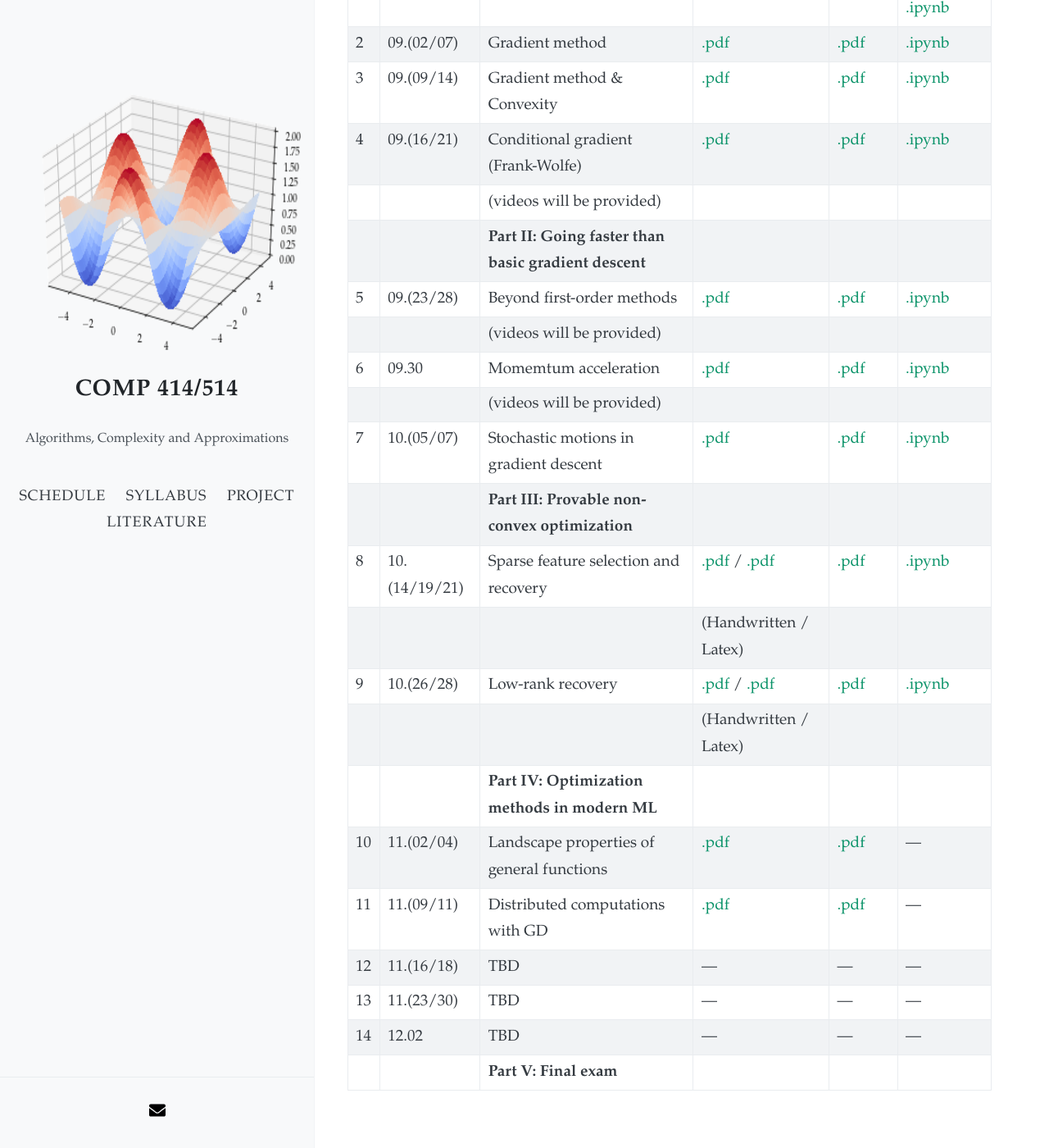
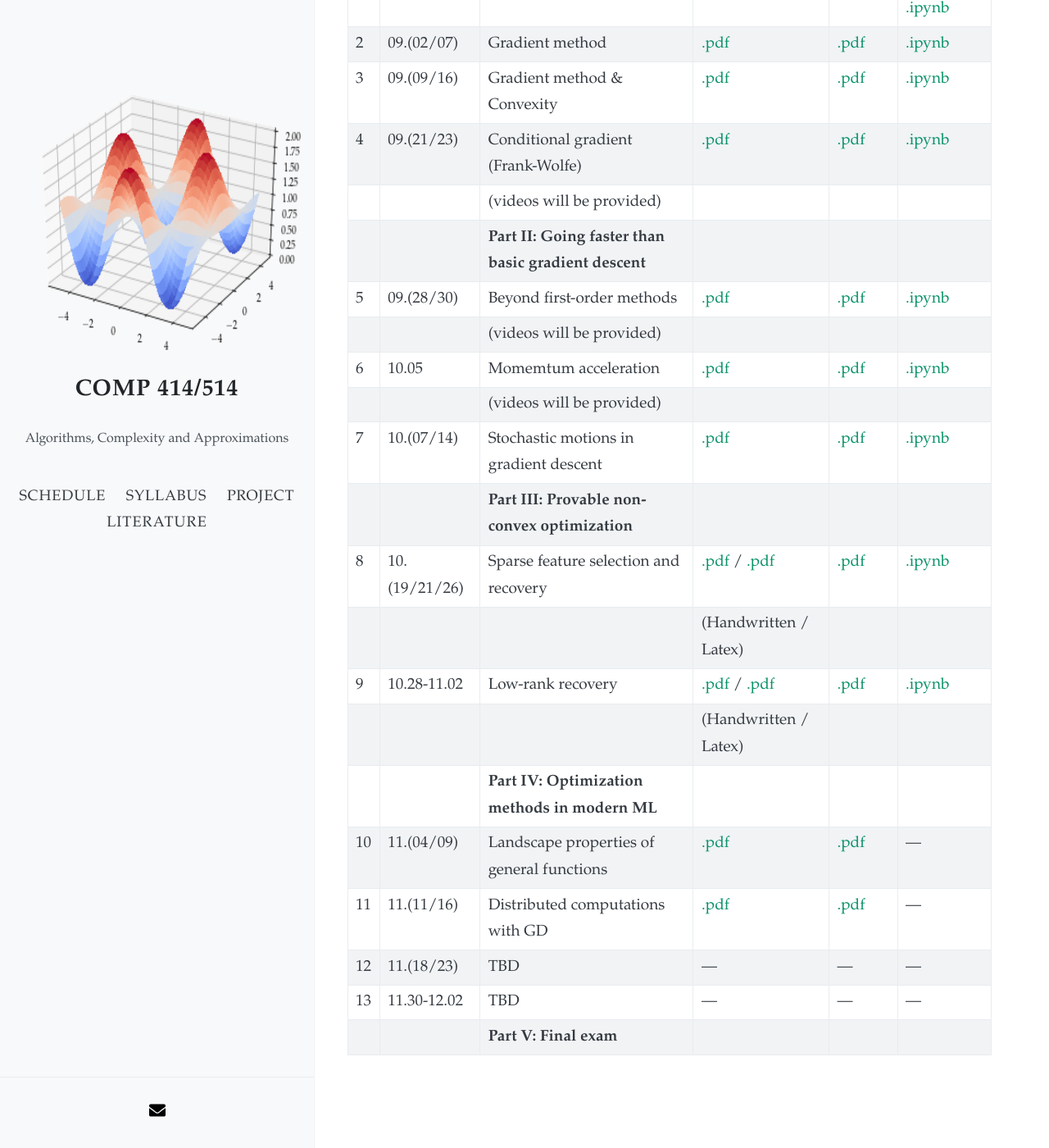
Before and after one commit to akyrillidis/comp414-514, a Jekyll site: the page built from schedule.md, in a window 1280 px wide and 1400 px high, scrolled down 231 px. Shown: the whole window at 82% size. Built offline with Jekyll 4.4.1, drawn with Linux system fonts in a browser that asks for light colours; nearby versions of some CDN libraries; after the commit the page ends 1589 px from its top, so only the background shows below that; some of the changed text lies outside the part shown.

Commit message:
Update schedule.md

```diff
--- a/schedule.md
+++ b/schedule.md
@@ -8,28 +8,27 @@ layout: default
 | # | Date  | Topic  | Notes | Lecture | Notebook  |
 |-|-|-|-|-|-|
 | | | **Part I: Basic gradient methods** | | | |
-| 1 | 08.26-08.31 | Intro & Preliminaries  | [.pdf](/schedule/images/chapter1.pdf) | [.pdf](/schedule/images/Lecture 1.pdf) | [.ipynb](/schedule/images/Chapter 1a.ipynb) [.ipynb](/schedule/images/Chapter 1b.ipynb)
+| 1 | 08.(26/31) | Intro & Preliminaries  | [.pdf](/schedule/images/chapter1.pdf) | [.pdf](/schedule/images/Lecture 1.pdf) | [.ipynb](/schedule/images/Chapter 1a.ipynb) [.ipynb](/schedule/images/Chapter 1b.ipynb)
 | 2 | 09.(02/07) | Gradient method | [.pdf](/schedule/images/chapter2.pdf)  | [.pdf](/schedule/images/Lecture 2.pdf) | [.ipynb](/schedule/images/Chapter 2.ipynb) |
-| 3 | 09.(09/14) | Gradient method & Convexity | [.pdf](/schedule/images/chapter3.pdf)  | [.pdf](/schedule/images/Lecture 3.pdf) | [.ipynb](/schedule/images/Chapter 3.ipynb) |
-| 4 | 09.(16/21) | Conditional gradient (Frank-Wolfe) | [.pdf]()  | [.pdf]() | [.ipynb]() |
+| 3 | 09.(09/16) | Gradient method & Convexity | [.pdf](/schedule/images/chapter3.pdf)  | [.pdf](/schedule/images/Lecture 3.pdf) | [.ipynb](/schedule/images/Chapter 3.ipynb) |
+| 4 | 09.(21/23) | Conditional gradient (Frank-Wolfe) | [.pdf]()  | [.pdf]() | [.ipynb]() |
 | | | (videos will be provided) |  | |  |
 | | | **Part II: Going faster than basic gradient descent** | | | |
-| 5 | 09.(23/28) | Beyond first-order methods | [.pdf]()  | [.pdf]() | [.ipynb]() |
+| 5 | 09.(28/30) | Beyond first-order methods | [.pdf]()  | [.pdf]() | [.ipynb]() |
 | | | (videos will be provided) |  | |  |
-| 6 | 09.30 | Momemtum acceleration | [.pdf]()  | [.pdf]() | [.ipynb]() |
+| 6 | 10.05 | Momemtum acceleration | [.pdf]()  | [.pdf]() | [.ipynb]() |
 | | | (videos will be provided) |  | |  |
-| 7 | 10.(05/07) | Stochastic motions in gradient descent | [.pdf]()  | [.pdf]() | [.ipynb]() |
+| 7 | 10.(07/14) | Stochastic motions in gradient descent | [.pdf]()  | [.pdf]() | [.ipynb]() |
 | | | **Part III: Provable non-convex optimization** | | | |
-| 8 | 10.(14/19/21) | Sparse feature selection and recovery | [.pdf]() / [.pdf]() | [.pdf]() | [.ipynb]() |
+| 8 | 10.(19/21/26) | Sparse feature selection and recovery | [.pdf]() / [.pdf]() | [.pdf]() | [.ipynb]() |
 |  |  | | (Handwritten / Latex) |  | |
-| 9 | 10.(26/28) | Low-rank recovery | [.pdf]() / [.pdf]() | [.pdf]() | [.ipynb]() |
+| 9 | 10.28-11.02 | Low-rank recovery | [.pdf]() / [.pdf]() | [.pdf]() | [.ipynb]() |
 |  |  | | (Handwritten / Latex) |  | |
 | | | **Part IV: Optimization methods in modern ML** | | | |
-| 10 | 11.(02/04) | Landscape properties of general functions | [.pdf]()  | [.pdf]() | --- |
-| 11 | 11.(09/11) | Distributed computations with GD | [.pdf]() | [.pdf]() | --- |
-| 12 | 11.(16/18) | TBD  | ---  | ---  | --- |
-| 13 | 11.(23/30) | TBD  | ---  | ---  | --- |
-| 14 | 12.02 | TBD  | ---  | ---  | --- |
+| 10 | 11.(04/09) | Landscape properties of general functions | [.pdf]()  | [.pdf]() | --- |
+| 11 | 11.(11/16) | Distributed computations with GD | [.pdf]() | [.pdf]() | --- |
+| 12 | 11.(18/23) | TBD  | ---  | ---  | --- |
+| 13 | 11.30-12.02 | TBD  | ---  | ---  | --- |
 | | | **Part V: Final exam** | | | |
 
 &nbsp;
```
